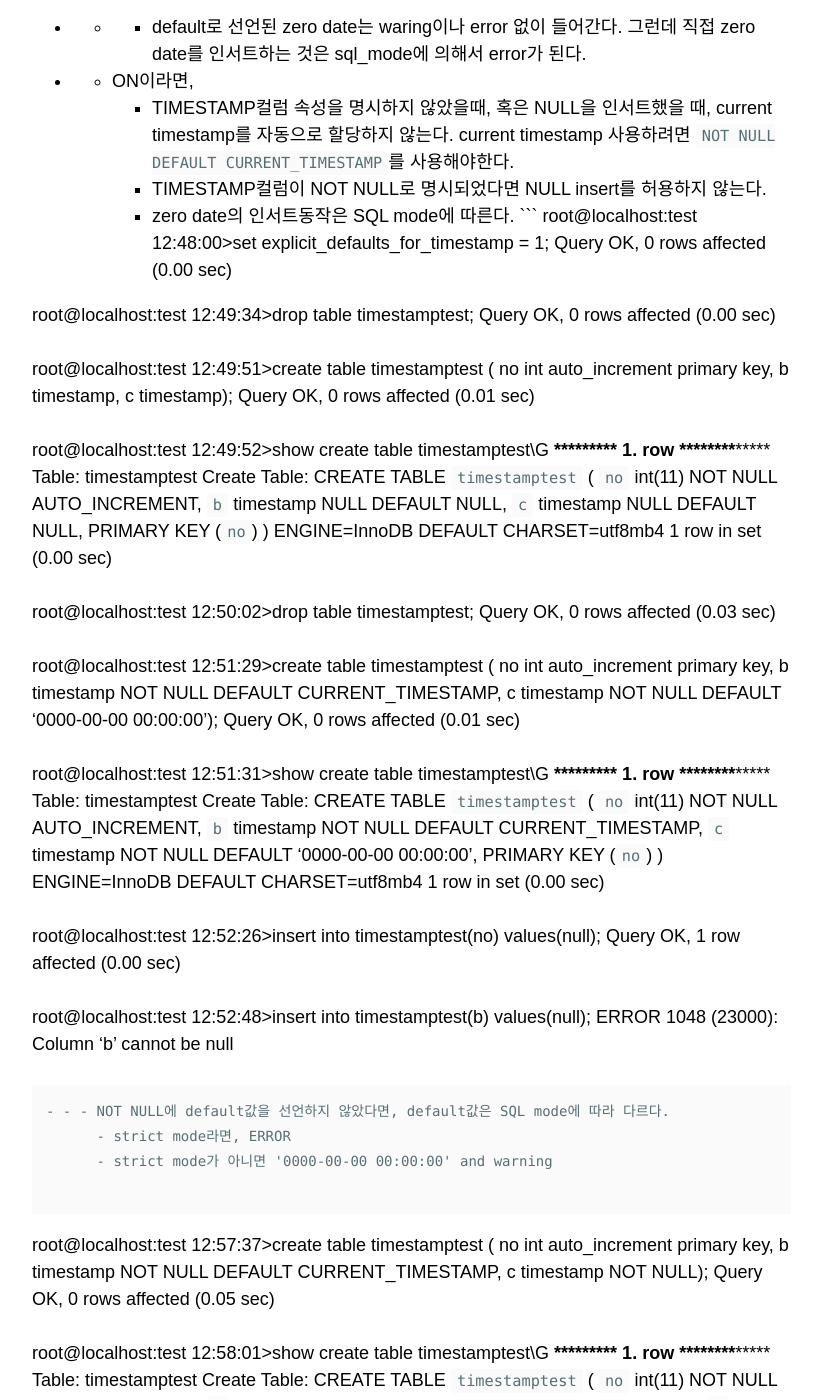
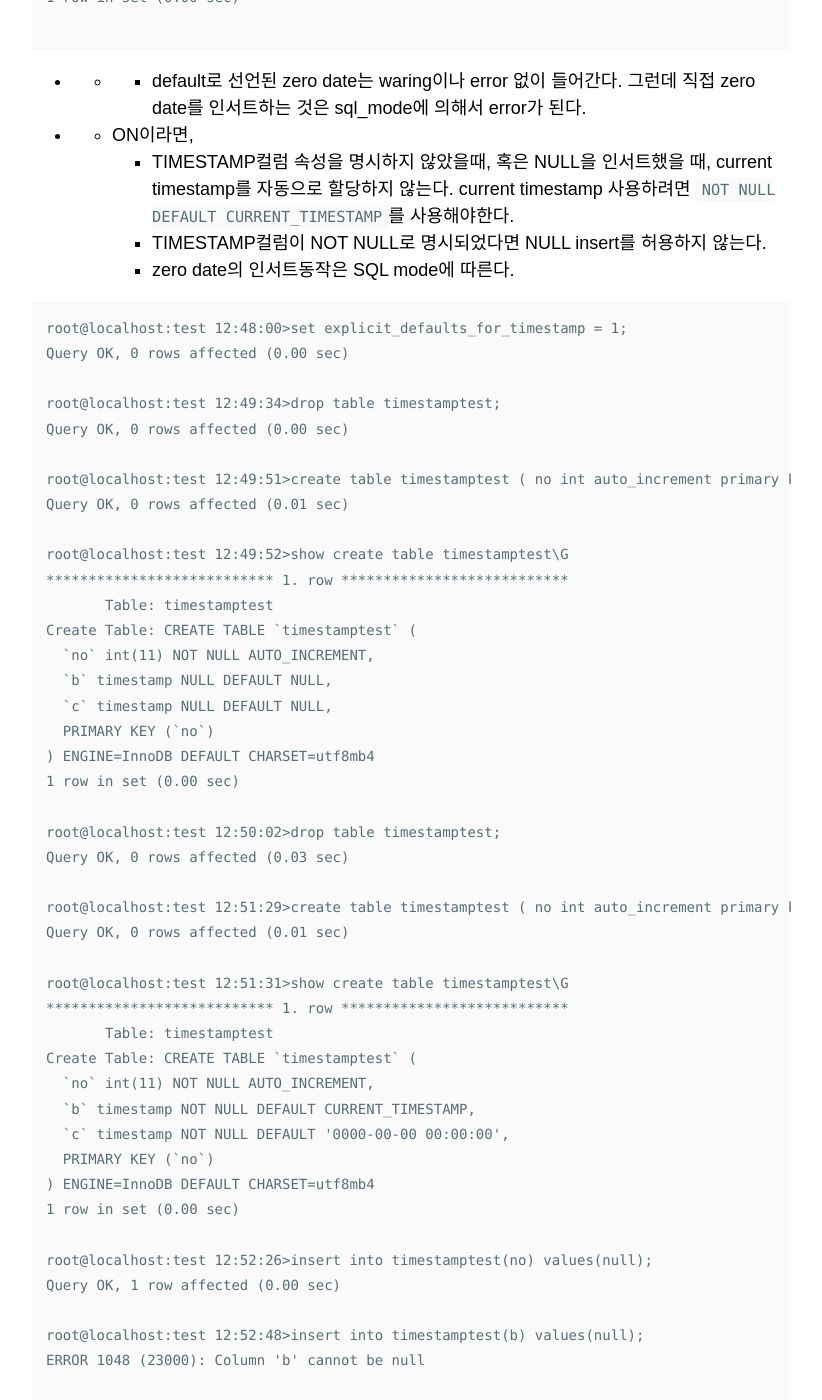
Before and after one commit to minsql/minsql.github.io, a Jekyll site: the page built from _posts/blog/2019-02-19-MySQL explicit_defaults_for_timestamp.md, in a window 1280 px wide and 1400 px high, scrolled down 2309 px. Shown: the whole window, without its empty margins (343-1165 px from the left). Built offline with Jekyll 4.4.1, drawn with Linux system fonts in a browser that asks for light colours; nearby versions of some CDN libraries; some web fonts are replaced; comment, search, counter and statistics services are not loaded; some of the changed text lies outside the part shown.

Commit message:
Update 2019-02-19-MySQL explicit_defaults_for_timestamp.md

````diff
--- a/_posts/blog/2019-02-19-MySQL explicit_defaults_for_timestamp.md
+++ b/_posts/blog/2019-02-19-MySQL explicit_defaults_for_timestamp.md
@@ -15,7 +15,8 @@ toc_icon: "cog"
 
 # explicit_defaults_for_timestamp 에 대해서
 > [Warning] TIMESTAMP with implicit DEFAULT value is deprecated. Please use --explicit_defaults_for_timestamp server option (see documentation for more details).
-> 이런 로그를 mysql error log에서 만난적이 있다면 참고하세요.
+
+-> 이런 로그를 mysql error log에서 만난적이 있다면 참고하세요.
 
 ## Default Value: OFF
 ## 설명
@@ -92,6 +93,7 @@ root@localhost:test 12:47:52>select * from timestamptest;
     - TIMESTAMP컬럼 속성을 명시하지 않았을때, 혹은 NULL을 인서트했을 때, current timestamp를 자동으로 할당하지 않는다. current timestamp 사용하려면 `NOT NULL DEFAULT CURRENT_TIMESTAMP`를 사용해야한다.
     - TIMESTAMP컬럼이 NOT NULL로 명시되었다면 NULL insert를 허용하지 않는다.
     - zero date의 인서트동작은 SQL mode에 따른다.
+
 ```
 root@localhost:test 12:48:00>set explicit_defaults_for_timestamp = 1;
 Query OK, 0 rows affected (0.00 sec)
@@ -137,6 +139,7 @@ root@localhost:test 12:52:48>insert into timestamptest(b) values(null);
 ERROR 1048 (23000): Column 'b' cannot be null
 
 ```
+
 - - - NOT NULL에 default값을 선언하지 않았다면, default값은 SQL mode에 따라 다르다.
       - strict mode라면, ERROR
       - strict mode가 아니면 '0000-00-00 00:00:00' and warning
````
